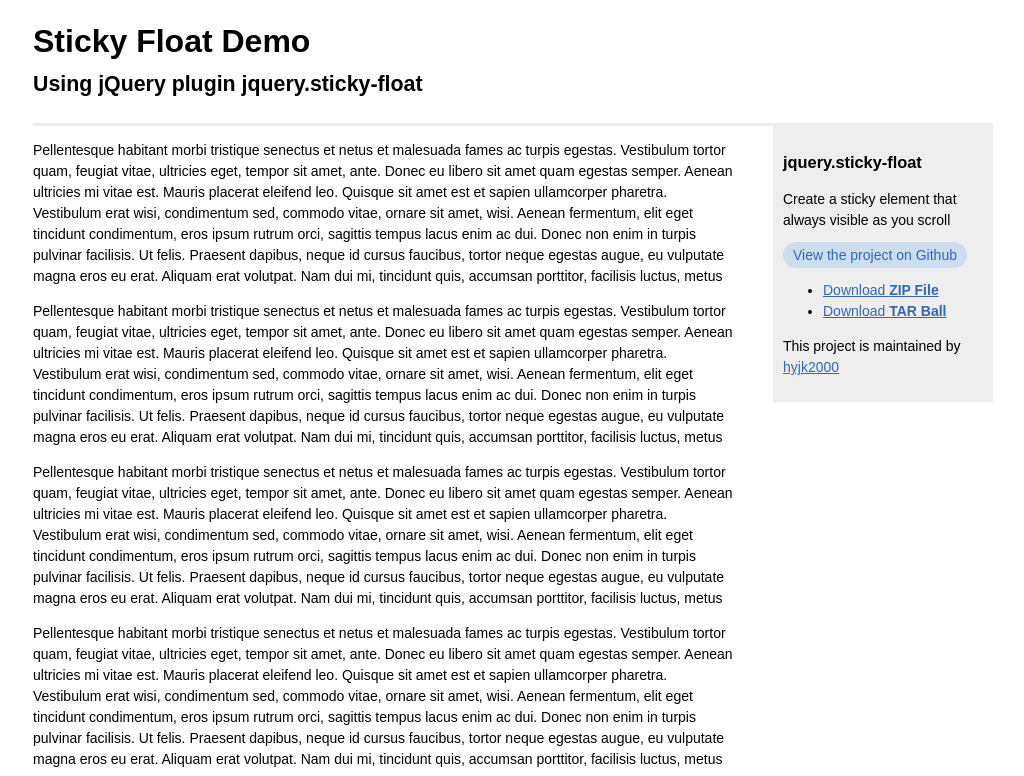
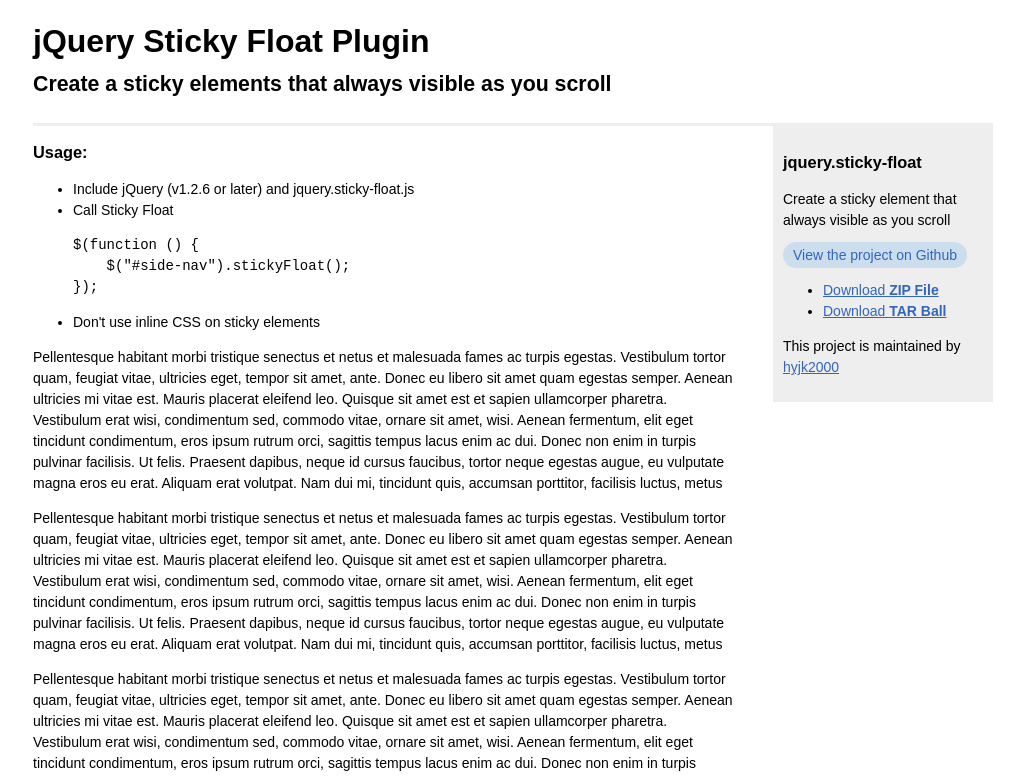
Before and after one commit to hyjk2000/jquery.sticky-float, a plain HTML site: page index.html in a window 1280 px wide. Shown: the top 776 px of the page, without its empty margins (127-1151 px from the left). Drawn offline with nearby package versions, Linux system fonts and the light colour scheme.

Commit message:
add usage in demo

```diff
--- a/index.html
+++ b/index.html
@@ -2,7 +2,7 @@
 <html>
 <head>
 <meta charset="utf-8">
-<title>Sticky Float</title>
+<title>jQuery Sticky Float Plugin</title>
 <style type="text/css">
 body {
   font: 10.5pt/150% Arial, Helvetica, sans-serif;
@@ -58,12 +58,28 @@ footer {
 
 <header>
   <p>
-    <h1>Sticky Float Demo</h1>
-    <h2 class="band">Using jQuery plugin jquery.sticky-float</h2>
+    <h1>jQuery Sticky Float Plugin</h1>
+    <h2 class="band">Create a sticky elements that always visible as you scroll</h2>
   </p>
 </header>
 
 <article>
+  <h3>Usage:</h3>
+
+  <ul>
+    <li>Include jQuery (v1.2.6 or later) and jquery.sticky-float.js</li>
+    <li>
+      Call Sticky Float
+      <div><pre>$(function () {
+    $("#side-nav").stickyFloat();
+});</pre></div>
+    </li>
+  </ul>
+
+  <ul>
+    <li>Don't use inline CSS on sticky elements</li>
+  </ul>
+
   <p>Pellentesque habitant morbi tristique senectus et netus et malesuada fames ac turpis egestas. Vestibulum tortor quam, feugiat vitae, ultricies eget, tempor sit amet, ante. Donec eu libero sit amet quam egestas semper. Aenean ultricies mi vitae est. Mauris placerat eleifend leo. Quisque sit amet est et sapien ullamcorper pharetra. Vestibulum erat wisi, condimentum sed, commodo vitae, ornare sit amet, wisi. Aenean fermentum, elit eget tincidunt condimentum, eros ipsum rutrum orci, sagittis tempus lacus enim ac dui. Donec non enim in turpis pulvinar facilisis. Ut felis. Praesent dapibus, neque id cursus faucibus, tortor neque egestas augue, eu vulputate magna eros eu erat. Aliquam erat volutpat. Nam dui mi, tincidunt quis, accumsan porttitor, facilisis luctus, metus</p>
 
   <p>Pellentesque habitant morbi tristique senectus et netus et malesuada fames ac turpis egestas. Vestibulum tortor quam, feugiat vitae, ultricies eget, tempor sit amet, ante. Donec eu libero sit amet quam egestas semper. Aenean ultricies mi vitae est. Mauris placerat eleifend leo. Quisque sit amet est et sapien ullamcorper pharetra. Vestibulum erat wisi, condimentum sed, commodo vitae, ornare sit amet, wisi. Aenean fermentum, elit eget tincidunt condimentum, eros ipsum rutrum orci, sagittis tempus lacus enim ac dui. Donec non enim in turpis pulvinar facilisis. Ut felis. Praesent dapibus, neque id cursus faucibus, tortor neque egestas augue, eu vulputate magna eros eu erat. Aliquam erat volutpat. Nam dui mi, tincidunt quis, accumsan porttitor, facilisis luctus, metus</p>
```
